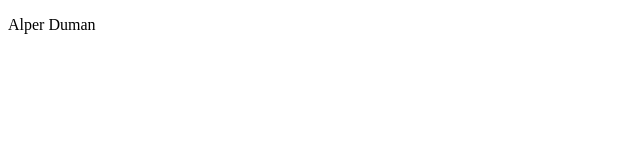
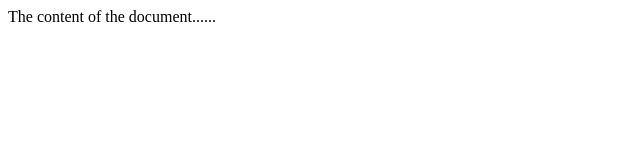
Before and after one commit to alpertoduman/EconomicCompexity, a plain HTML site: page index.html in a window 1280 px wide. Shown: the whole page, without its empty margins (0-640 px from the left). Drawn offline with Linux system fonts and the light colour scheme.

Commit message:
Update index.html

```diff
--- a/index.html
+++ b/index.html
@@ -1,6 +1,11 @@
 <!DOCTYPE html>
-<p >
-  Alper Duman
-</p>
+<html>
+<head>
+  <title>HTML Tutorial</title>
+</head>
+<body>
+
+The content of the document......
+
 </body>
 </html>
```
